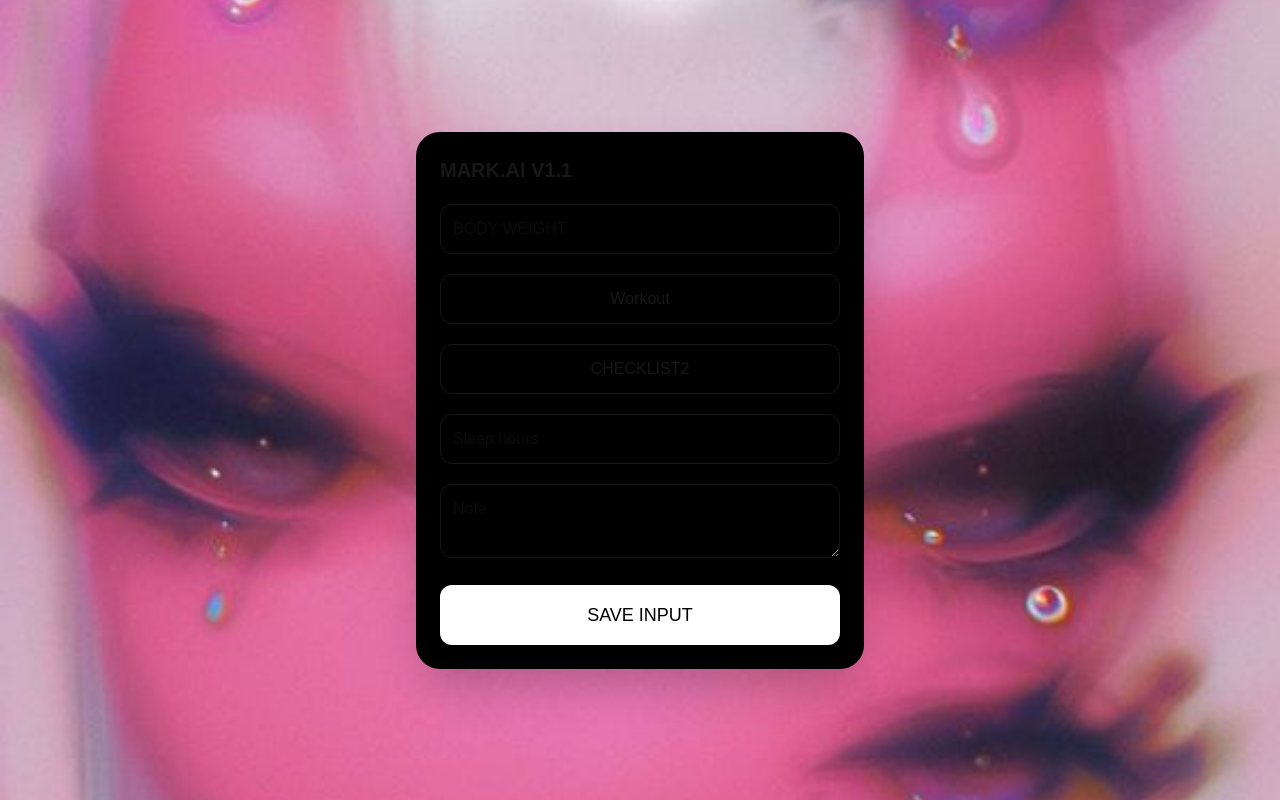
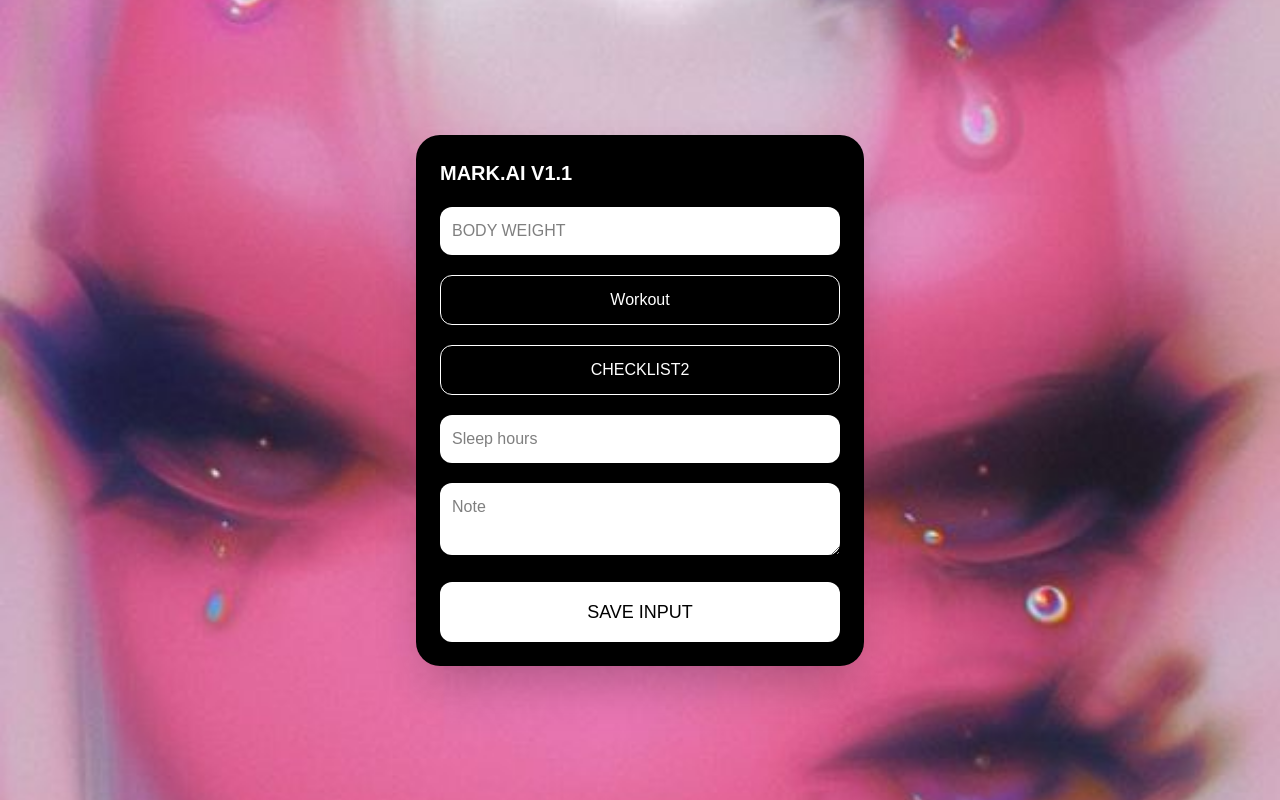
Before and after one commit to Kris102/MARK.AI, a Next.js app: page / in a window 1280 px wide. Built offline with nearby package versions, Linux system fonts and the light colour scheme.

Commit message:
final fix: runtime-only supabase init

```diff
--- a/app/page.tsx
+++ b/app/page.tsx
@@ -1,8 +1,7 @@
 'use client'
+export const dynamic = 'force-dynamic'
+
 import { useState } from 'react'
-import { getSupabase } from '@/lib/supabaseClient'
-
-export const dynamic = 'force-dynamic'
 
 export default function Home() {
   const [weight, setWeight] = useState('')
@@ -14,17 +13,24 @@ export default function Home() {
   })
 
   async function handleSave() {
-    const supabase = getSupabase()
+    // 🔥 Supabase is imported ONLY at runtime
+    const { createClient } = await import('@supabase/supabase-js')
+
+    const supabase = createClient(
+      process.env.NEXT_PUBLIC_SUPABASE_URL!,
+      process.env.NEXT_PUBLIC_SUPABASE_ANON_KEY!
+    )
+
     const today = new Date().toISOString().slice(0, 10)
 
-    await (supabase as any).from('daily_logs').insert({
+    await supabase.from('daily_logs').insert({
       date: today,
       weight: weight ? Number(weight) : null,
       sleep_hours: sleep ? Number(sleep) : null,
       note,
     })
 
-    await (supabase as any).from('habit_logs').insert(
+    await supabase.from('habit_logs').insert(
       Object.entries(habits).map(([habit_name, done]) => ({
         date: today,
         habit_name,
@@ -36,12 +42,11 @@ export default function Home() {
     setSleep('')
     setNote('')
     setHabits({ Workout: false, CHECKLIST2: false })
-    alert('Saved')
   }
 
   return (
     <main
-  className="min-h-screen flex items-center justify-center p-6 relative"
+      className="min-h-screen flex items-center justify-center p-6"
       style={{
         backgroundImage: "url('/bg.jpeg')",
         backgroundSize: 'cover',
@@ -49,25 +54,29 @@ export default function Home() {
       }}
     >
       <div className="w-full max-w-md bg-black rounded-3xl p-6 space-y-5 shadow-2xl">
-        <h1 className="text-xl font-semibold">MARK.AI V1.1</h1>
+        <h1 className="text-xl font-semibold text-white">MARK.AI V1.1</h1>
 
         <input
           value={weight}
           onChange={e => setWeight(e.target.value)}
           placeholder="BODY WEIGHT"
-          className="w-full border p-3 rounded-xl"
+          className="w-full bg-white text-black p-3 rounded-xl"
         />
 
         <button
           onClick={() => setHabits(h => ({ ...h, Workout: !h.Workout }))}
-          className={`w-full p-3 rounded-xl ${habits.Workout ? 'bg-black text-white' : 'border'}`}
+          className={`w-full p-3 rounded-xl ${
+            habits.Workout ? 'bg-white text-black' : 'border border-white text-white'
+          }`}
         >
           Workout
         </button>
 
         <button
           onClick={() => setHabits(h => ({ ...h, CHECKLIST2: !h.CHECKLIST2 }))}
-          className={`w-full p-3 rounded-xl ${habits.CHECKLIST2 ? 'bg-black text-white' : 'border'}`}
+          className={`w-full p-3 rounded-xl ${
+            habits.CHECKLIST2 ? 'bg-white text-black' : 'border border-white text-white'
+          }`}
         >
           CHECKLIST2
         </button>
@@ -76,19 +85,19 @@ export default function Home() {
           value={sleep}
           onChange={e => setSleep(e.target.value)}
           placeholder="Sleep hours"
-          className="w-full border p-3 rounded-xl"
+          className="w-full bg-white text-black p-3 rounded-xl"
         />
 
         <textarea
           value={note}
           onChange={e => setNote(e.target.value)}
           placeholder="Note"
-          className="w-full border p-3 rounded-xl"
+          className="w-full bg-white text-black p-3 rounded-xl"
         />
 
         <button
           onClick={handleSave}
-         className="w-full bg-white text-black p-4 rounded-xl text-lg font-medium active:scale-[0.98] transition"
+          className="w-full bg-white text-black p-4 rounded-xl text-lg font-medium"
         >
           SAVE INPUT
         </button>
--- a/lib/supabaseClient.ts
+++ /dev/null
@@ -1,22 +0,0 @@
-'use client'
-
-import { createClient } from '@supabase/supabase-js'
-
-let supabase: ReturnType<typeof createClient> | null = null
-
-export function getSupabase() {
-  if (typeof window === 'undefined') {
-    throw new Error('getSupabase can only be called on the client side')
-  }
-  if (!supabase) {
-    const url = process.env.NEXT_PUBLIC_SUPABASE_URL
-    const key = process.env.NEXT_PUBLIC_SUPABASE_ANON_KEY
-
-    if (!url || !key) {
-      throw new Error('Supabase env vars missing')
-    }
-
-    supabase = createClient(url, key)
-  }
-  return supabase
-}
```
Lines whose indentation alone changed are shown as unchanged.
